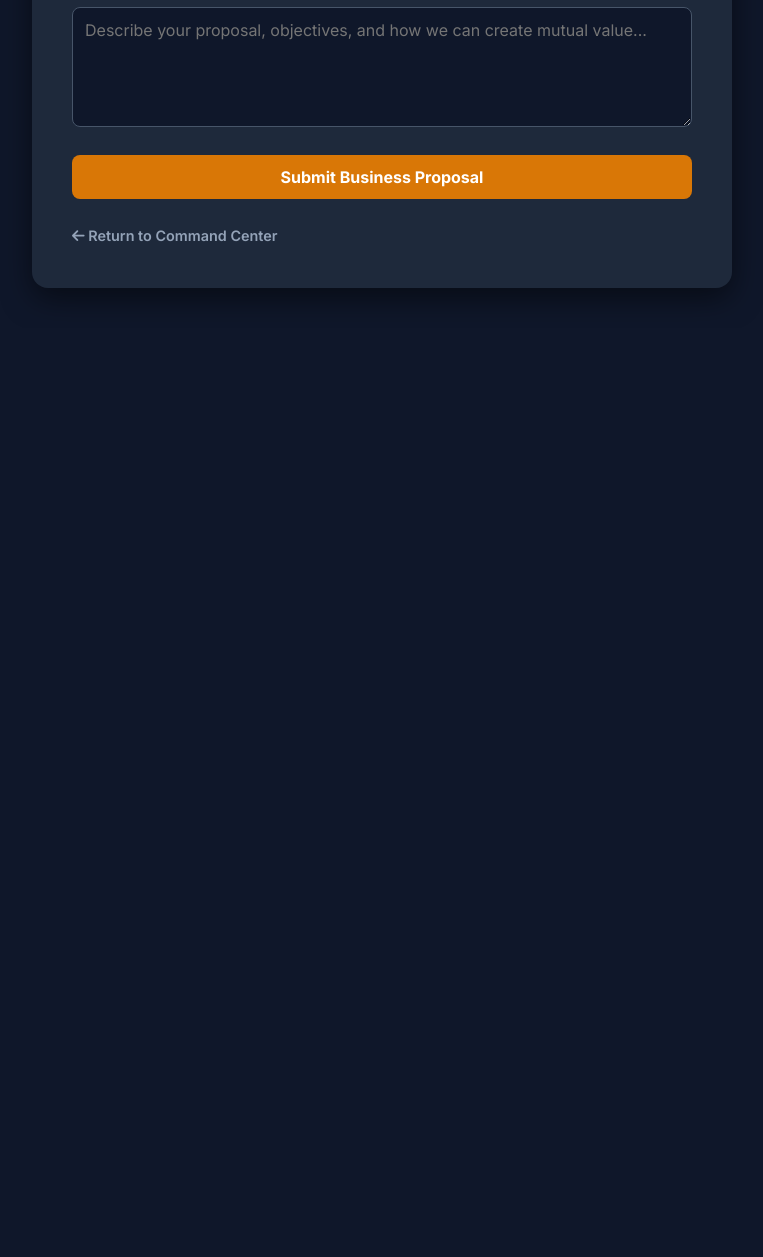
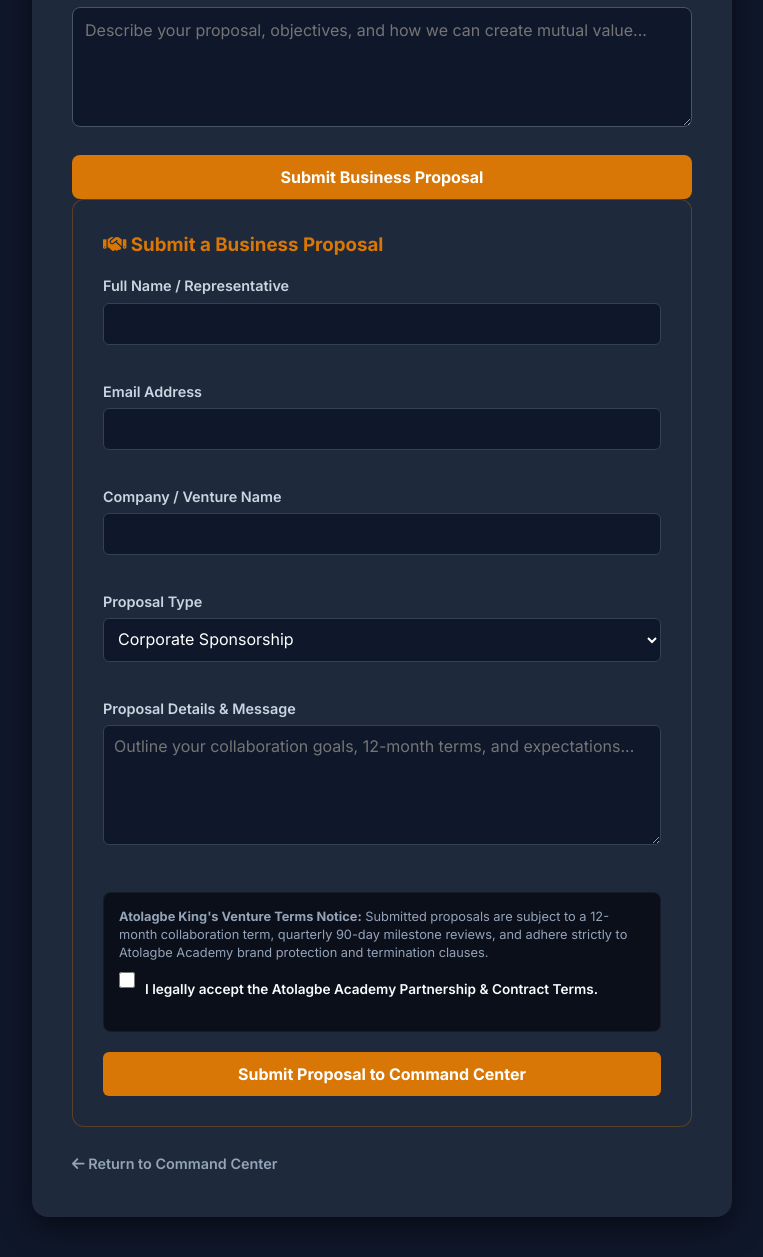
Before and after one commit to Aboladale01/global-command-center, a Flask app: page /partnership in a window 1280 px wide. Shown: the part 634-1891 px from the top of the page, without its empty margins (258-1021 px from the left). Before the commit the page ends 929 px from the top, so only its background shows below. Run offline with Flask 3, Linux system fonts and the light colour scheme.

Commit message:
Update partnership.html

```diff
--- a/templates/partnership.html
+++ b/templates/partnership.html
@@ -1,4 +1,3 @@
-
 <!DOCTYPE html>
 <html lang="en">
 <head>
@@ -60,6 +59,51 @@
 
         <button type="submit" class="btn">Submit Business Proposal</button>
     </form>
+<form action="/partnership" method="POST" style="background: #1e293b; padding: 30px; border-radius: 12px; border: 1px solid rgba(217, 119, 6, 0.3);">
+    <h3 style="color: var(--gold); margin-bottom: 15px;"><i class="fa-solid fa-handshake"></i> Submit a Business Proposal</h3>
+
+    <div style="margin-bottom: 15px;">
+        <label style="display: block; color: #cbd5e1; margin-bottom: 5px; font-size: 0.9rem;">Full Name / Representative</label>
+        <input type="text" name="full_name" required style="width: 100%; padding: 10px; background: #0f172a; border: 1px solid #334155; color: white; border-radius: 6px;">
+    </div>
+
+    <div style="margin-bottom: 15px;">
+        <label style="display: block; color: #cbd5e1; margin-bottom: 5px; font-size: 0.9rem;">Email Address</label>
+        <input type="email" name="email" required style="width: 100%; padding: 10px; background: #0f172a; border: 1px solid #334155; color: white; border-radius: 6px;">
+    </div>
+
+    <div style="margin-bottom: 15px;">
+        <label style="display: block; color: #cbd5e1; margin-bottom: 5px; font-size: 0.9rem;">Company / Venture Name</label>
+        <input type="text" name="company" style="width: 100%; padding: 10px; background: #0f172a; border: 1px solid #334155; color: white; border-radius: 6px;">
+    </div>
+
+    <div style="margin-bottom: 15px;">
+        <label style="display: block; color: #cbd5e1; margin-bottom: 5px; font-size: 0.9rem;">Proposal Type</label>
+        <select name="proposal_type" required style="width: 100%; padding: 10px; background: #0f172a; border: 1px solid #334155; color: white; border-radius: 6px;">
+            <option value="Sponsorship">Corporate Sponsorship</option>
+            <option value="Curriculum Collaboration">Curriculum Collaboration</option>
+            <option value="Tech Infrastructure">Tech Infrastructure Partner</option>
+            <option value="Other">Other Strategic Venture</option>
+        </select>
+    </div>
+
+    <div style="margin-bottom: 20px;">
+        <label style="display: block; color: #cbd5e1; margin-bottom: 5px; font-size: 0.9rem;">Proposal Details & Message</label>
+        <textarea name="message" rows="4" required style="width: 100%; padding: 10px; background: #0f172a; border: 1px solid #334155; color: white; border-radius: 6px;" placeholder="Outline your collaboration goals, 12-month terms, and expectations..."></textarea>
+    </div>
+
+    <div style="background: #0b0f19; padding: 15px; border-radius: 8px; border: 1px solid rgba(255,255,255,0.05); margin-bottom: 20px;">
+        <p style="color: #94a3b8; font-size: 0.8rem; line-height: 1.4; margin-bottom: 10px;">
+            <strong>Atolagbe King's Venture Terms Notice:</strong> Submitted proposals are subject to a 12-month collaboration term, quarterly 90-day milestone reviews, and adhere strictly to Atolagbe Academy brand protection and termination clauses.
+        </p>
+        <label style="display: flex; align-items: center; gap: 10px; color: #f8fafc; font-size: 0.85rem; cursor: pointer;">
+            <input type="checkbox" required style="accent-color: var(--gold); width: 16px; height: 16px;">
+            I legally accept the Atolagbe Academy Partnership & Contract Terms.
+        </label>
+    </div>
+
+    <button type="submit" style="width: 100%; background: var(--gold); color: white; padding: 12px; border: none; border-radius: 6px; font-weight: bold; font-size: 1rem; cursor: pointer;">Submit Proposal to Command Center</button>
+</form>
 
     <a href="/" class="back-btn"><i class="fa-solid fa-arrow-left"></i> Return to Command Center</a>
 </div>
```
